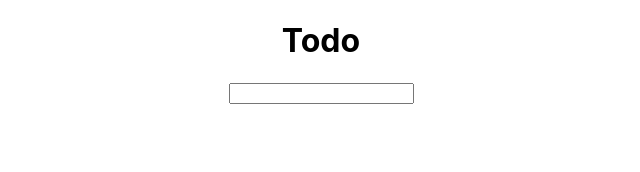
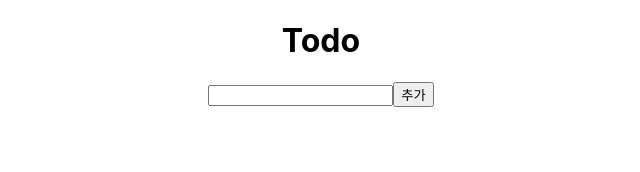
Before and after one commit to buzzzlight/to-do-typescript, a React (Create React App) app: page / in a window 1280 px wide. Shown: the top 172 px of the page, without its empty margins (319-959 px from the left). Built offline with nearby package versions, Linux system fonts and the light colour scheme.

Commit message:
Editor.tsx

```diff
--- a/src/App.tsx
+++ b/src/App.tsx
@@ -1,22 +1,36 @@
-import { useState } from "react";
+import { useState, useRef, useEffect } from "react";
 import "./App.css";
 
+import Editor from "./components/Editor";
+
+interface Todo {
+  id: number;
+  content: string;
+}
+
 function App() {
-  const [text, setText] = useState("");
+  const [todos, setTodos] = useState<Todo[]>([]);
 
-  const onChangeInput = (e: React.ChangeEvent<HTMLInputElement>) => {
-    setText(e.target.value);
+  const idRef = useRef(0);
+
+  const onClickAdd = (text: string) => {
+    setTodos([
+      ...todos,
+      {
+        id: idRef.current++,
+        content: text,
+      },
+    ]);
   };
+
+  useEffect(() => {
+    console.log(todos);
+  }, [todos]);
 
   return (
     <div className="App">
       <h1>Todo</h1>
-      <input
-        value={text}
-        onChange={(e) => {
-          setText(e.target.value);
-        }}
-      />
+      <Editor onClickAdd={onClickAdd} />
     </div>
   );
 }
--- /dev/null
+++ b/src/components/Editor.tsx
@@ -0,0 +1,25 @@
+import { ReactElement, useState } from "react";
+
+interface Props {
+  onClickAdd: (text: string) => void;
+}
+
+export default function Editor(props: Props) {
+  const [text, setText] = useState("");
+
+  const onChangeInput = (e: React.ChangeEvent<HTMLInputElement>) => {
+    setText(e.target.value);
+  };
+
+  const onClickButton = () => {
+    props.onClickAdd(text);
+    setText("");
+  };
+
+  return (
+    <div>
+      <input value={text} onChange={onChangeInput} />
+      <button onClick={onClickButton}>추가</button>
+    </div>
+  );
+}
```
